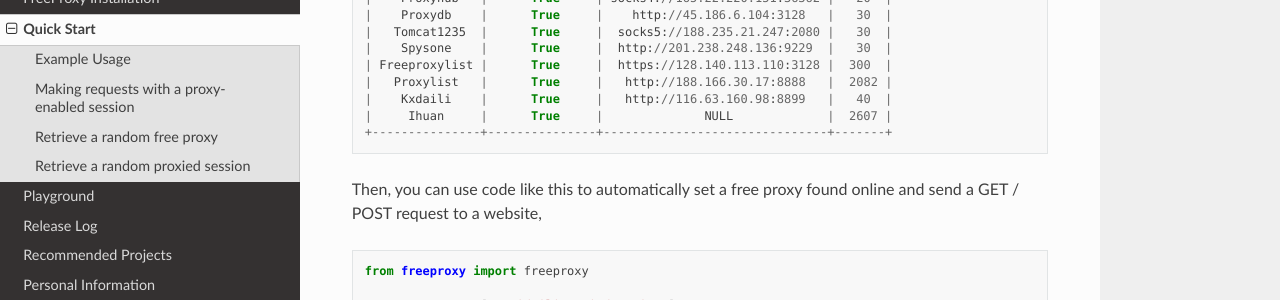
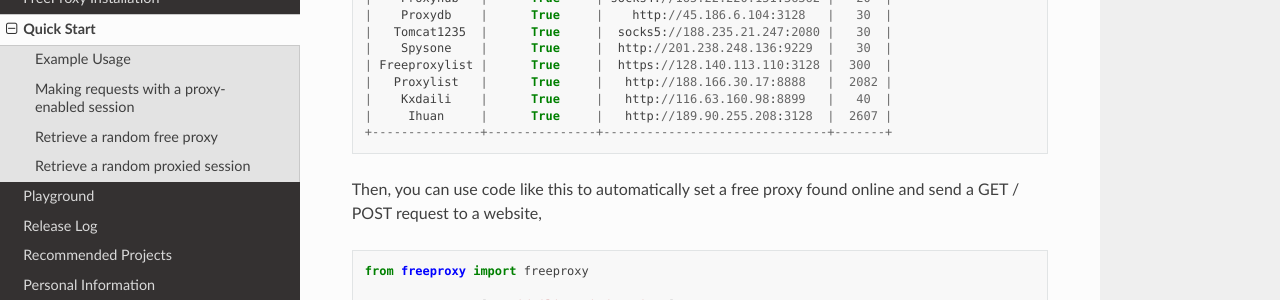
Before and after one commit to CharlesPikachu/freeproxy, a Sphinx documentation site: the page built from docs/Quickstart.md, in a window 1280 px wide and 900 px high, scrolled down 913 px. Shown: the part 151-451 px from the top of the window. Built offline with Sphinx 7.4.7 and the Read the Docs theme 3.1.0, drawn with Linux system fonts in a browser that asks for light colours.

Commit message:
update example outputs

````diff
--- a/docs/Quickstart.md
+++ b/docs/Quickstart.md
@@ -56,7 +56,7 @@
 | Freeproxylist |      True     |  https://128.140.113.110:3128 |  300  |
 |   Proxylist   |      True     |   http://188.166.30.17:8888   |  2082 |
 |    Kxdaili    |      True     |   http://116.63.160.98:8899   |   40  |
-|     Ihuan     |      True     |              NULL             |  2607 |
+|     Ihuan     |      True     |   http://189.90.255.208:3128  |  2607 |
 +---------------+---------------+-------------------------------+-------+
 ```
 
````
Also changed, not shown: README.md (+1 -1 lines).
